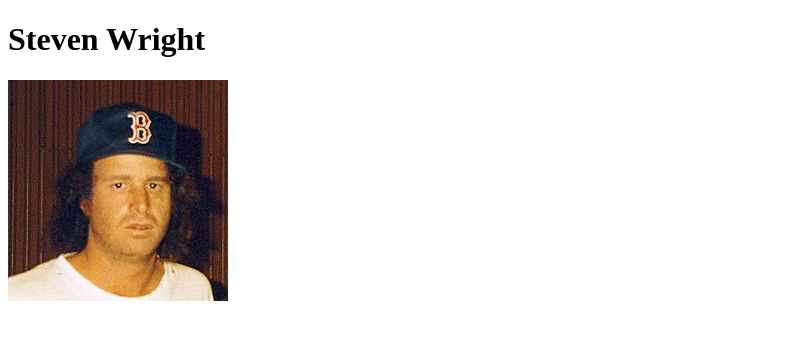
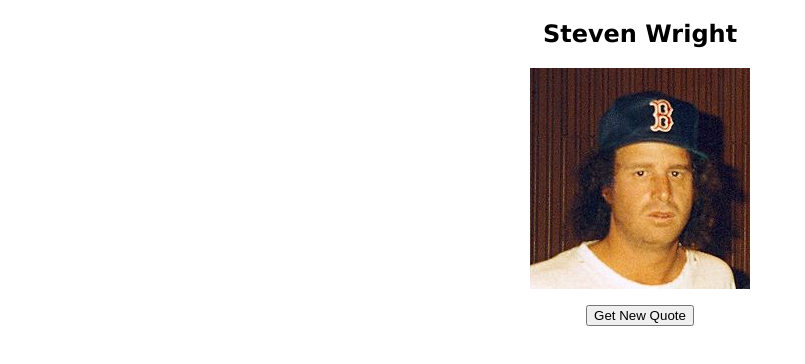
Before and after one commit to davidfekke/wrightquotes, a website: page public/index.html in a window 1280 px wide. Shown: the whole page, without its empty margins (0-805 px from the left). Drawn offline with Linux system fonts and the light colour scheme; no server answers.

Commit message:
Formatted the homepage

```diff
--- a/public/index.html
+++ b/public/index.html
@@ -5,18 +5,50 @@
     <meta http-equiv="X-UA-Compatible" content="IE=edge">
     <meta name="viewport" content="width=device-width, initial-scale=1.0">
     <title>Steven Wright Quotes</title>
+    <style>
+        .quotesection {
+            font-family: Verdana, Geneva, Tahoma, sans-serif;
+        }
+        .quotesection h1 {
+            text-align: center;
+        }
+        .quotesection img {
+            display: block;
+            margin-left: auto;
+            margin-right: auto;
+        }
+        #quotediv {
+            text-align: center;
+            margin-top: 1em;
+            margin-bottom: 1em;
+        }
+        #newquoteBtn {
+            display: block;
+            margin-left: auto;
+            margin-right: auto;
+            margin-top: 1em;
+            margin-bottom: 1em;
+        }
+    </style>
 </head>
 <body>
-    <h1>Steven Wright</h1>
-    <img src="220px-Steven_Wright_1994.jpeg" alt="Steven Wright" />
-    <div id="quotediv"></div>
+    <section class="quotesection">
+        <h1>Steven Wright</h1>
+        <img src="220px-Steven_Wright_1994.jpeg" alt="Steven Wright" />
+        <div id="quotediv"></div>
+        <button id="newquoteBtn">Get New Quote</button>
+    </section>
+
     <script type="module">
-        (async function() {
-            const quotediv = document.querySelector('#quotediv');
+        const btn = document.querySelector('#newquoteBtn');
+        btn.addEventListener('click', getNewQuote);
+        async function getNewQuote() {
             const result = await fetch('/quote/random');
             const json = await result.json();
             quotediv.innerHTML = json.quote;
-        })();
+        }
+        await getNewQuote();
+
     </script>
 </body>
 </html>
```
